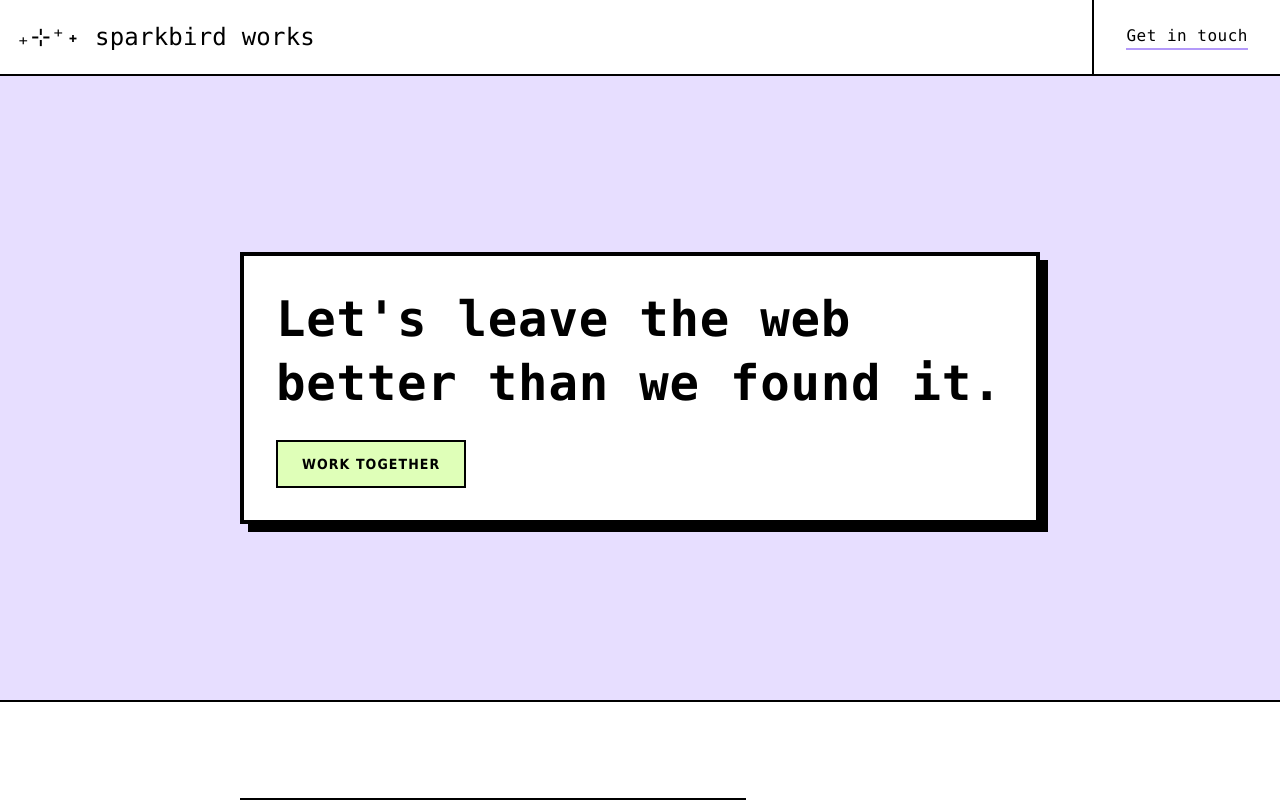
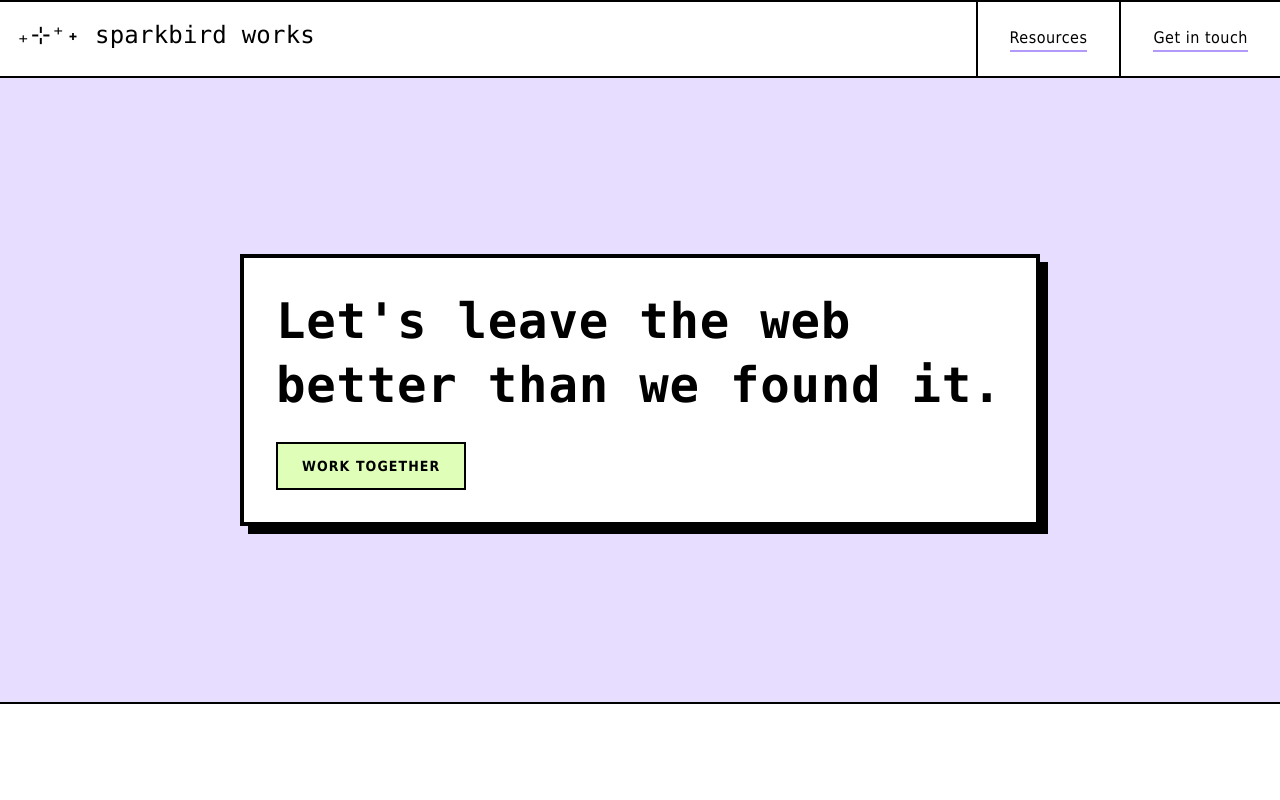
Before and after one commit to apennell/sparkbird-web, a Next.js app: page / in a window 1280 px wide. Shown: the top 800 px of the page. Built offline with nearby package versions, Linux system fonts and the light colour scheme.

Commit message:
Add resources to header nav

```diff
--- a/app/_components/Header.tsx
+++ b/app/_components/Header.tsx
@@ -1,12 +1,18 @@
-import Link from "next/link";
+import Link from 'next/link';
 
-import styles from "./header.module.css";
+import styles from './header.module.css';
 
 export default function Header() {
   const navLinks = [
     {
-      _id: "contact",
-      href: "mailto:hello@sparkbird.works",
+      _id: 'resources',
+      href: 'resources',
+      title: 'Resources',
+      external: false,
+    },
+    {
+      _id: 'contact',
+      href: 'mailto:hello@sparkbird.works',
       title: (
         <>
           <span className={styles.desktopNavLink}>Get in touch</span>
@@ -18,25 +24,29 @@ export default function Header() {
   ];
 
   return (
-    <header>
-      <nav className={styles.nav}>
+    <header className={styles.headerContainer}>
+      <div className={styles.logoContainer}>
         <div className={styles.homeLink}>
           <Link href="/" className="titleLg">
             <span aria-hidden>₊⊹⁺˖</span> sparkbird works
           </Link>
         </div>
-        {navLinks.length > 0 &&
-          navLinks.map((link) => (
-            <div key={`${link._id}-nav`} className={styles.navItem}>
-              {link.external ? (
-                <a href={link.href} target="_blank" className="body1 monoLink">
-                  {link.title}
-                </a>
-              ) : (
-                <Link href={`/${link.href}`}>{link.title}</Link>
-              )}
+      </div>
+      <nav className={styles.linksContainer}>
+        {navLinks.map(({ href, external, title, _id }) => (
+          <div key={`${_id}-nav`} className={styles.linksGroup}>
+            <div className={styles.navItem}>
+              <a
+                href={href}
+                target={external ? '_blank' : undefined}
+                rel={external ? 'noopener noreferrer' : undefined}
+                className="body1"
+              >
+                {title}
+              </a>
             </div>
-          ))}
+          </div>
+        ))}
       </nav>
     </header>
   );
--- a/app/_components/header.module.css
+++ b/app/_components/header.module.css
@@ -1,15 +1,24 @@
-.nav {
+.headerContainer {
   display: flex;
   justify-content: space-between;
   align-items: stretch;
-  border-bottom: 2px solid var(--foreground);
+  flex-wrap: wrap;
+  background-color: var(--foreground);
+  gap: 2px;
+  padding-top: 2px;
+  padding-bottom: 2px;
+}
+
+.logoContainer {
+  padding-right: 2rem;
+  display: flex;
+  flex-grow: 2;
+  background-color: var(--background);
 }
 
 .homeLink {
   margin-bottom: 0;
   padding: 1rem;
-  flex-grow: 2;
-  align-self: center;
 }
 
 .homeLink a {
@@ -21,16 +30,30 @@
   background-color: var(--green);
 }
 
+.linksContainer {
+  flex-wrap: wrap;
+  flex-grow: 1;
+  display: flex;
+  gap: 2px;
+}
+
+.linksGroup {
+  display: flex;
+  flex-grow: 1;
+  flex-wrap: wrap;
+  gap: 2px;
+}
+
 .navItem {
   padding: 1rem;
-  border-inline-start: 2px solid var(--foreground);
-  font-family: var(--font-mono);
   display: flex;
-  align-items: center;
+  flex-grow: 1;
+  background-color: var(--background);
 }
 
 .navItem a {
   white-space: nowrap;
+  margin: 0 auto;
 }
 
 .desktopNavLink {
@@ -43,6 +66,12 @@
 
 /* Tablet and Smaller Desktop */
 @media (min-width: 701px) {
+  .linksContainer,
+  .linksGroup,
+  .navItem {
+    flex-grow: 0;
+  }
+
   .navItem {
     padding: 1.5rem 2rem;
   }
```
